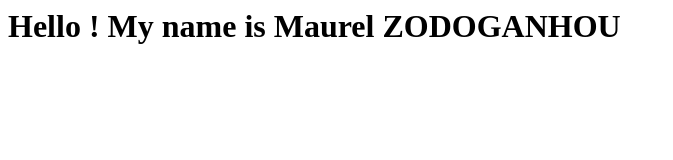
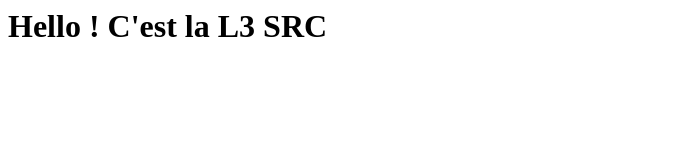
Before and after one commit to MaurelZODOGANHOU/staticWebsite-azure, a plain HTML site: page index.html in a window 1280 px wide. Shown: the whole page, without its empty margins (0-673 px from the left). Drawn offline with Linux system fonts and the light colour scheme.

Commit message:
Update index.html

```diff
--- a/index.html
+++ b/index.html
@@ -1 +1 @@
-<h1>Hello ! My name is Maurel ZODOGANHOU </h1>
+<h1>Hello ! C'est la L3 SRC </h1>
```
